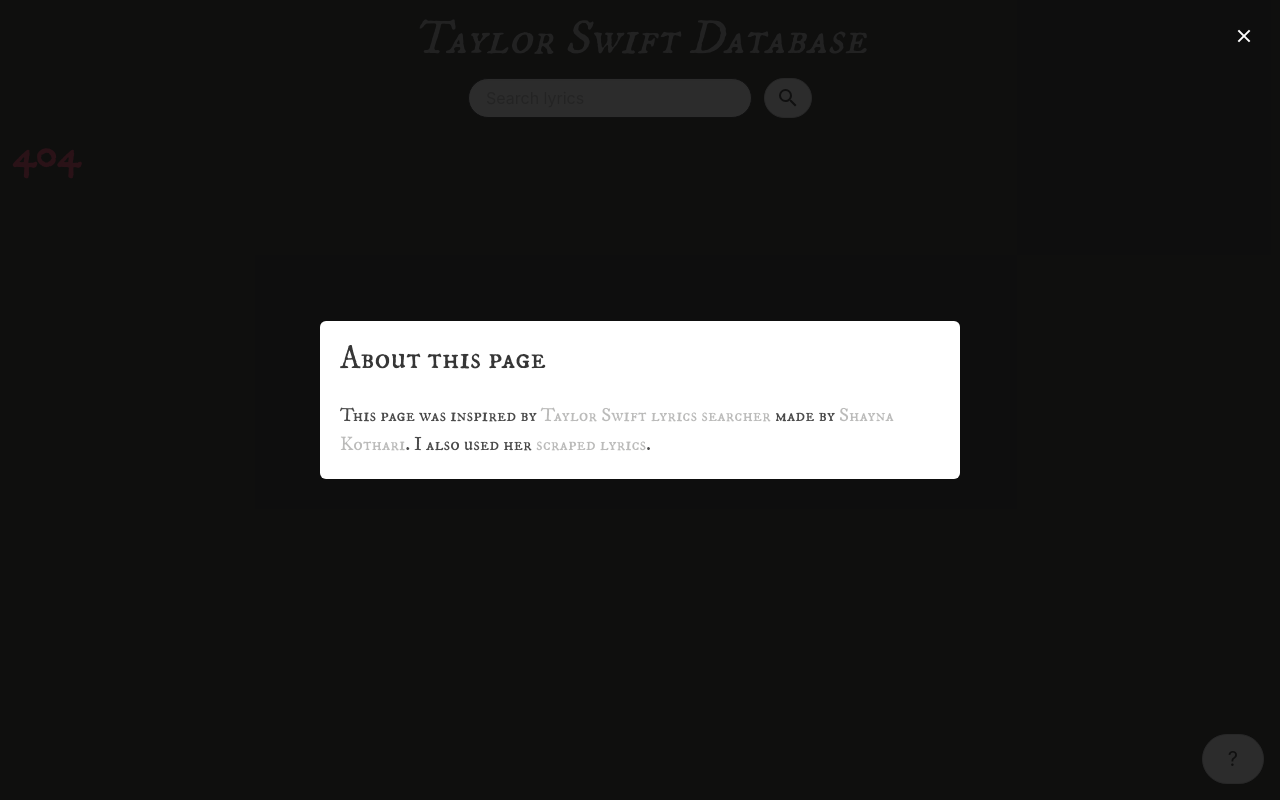
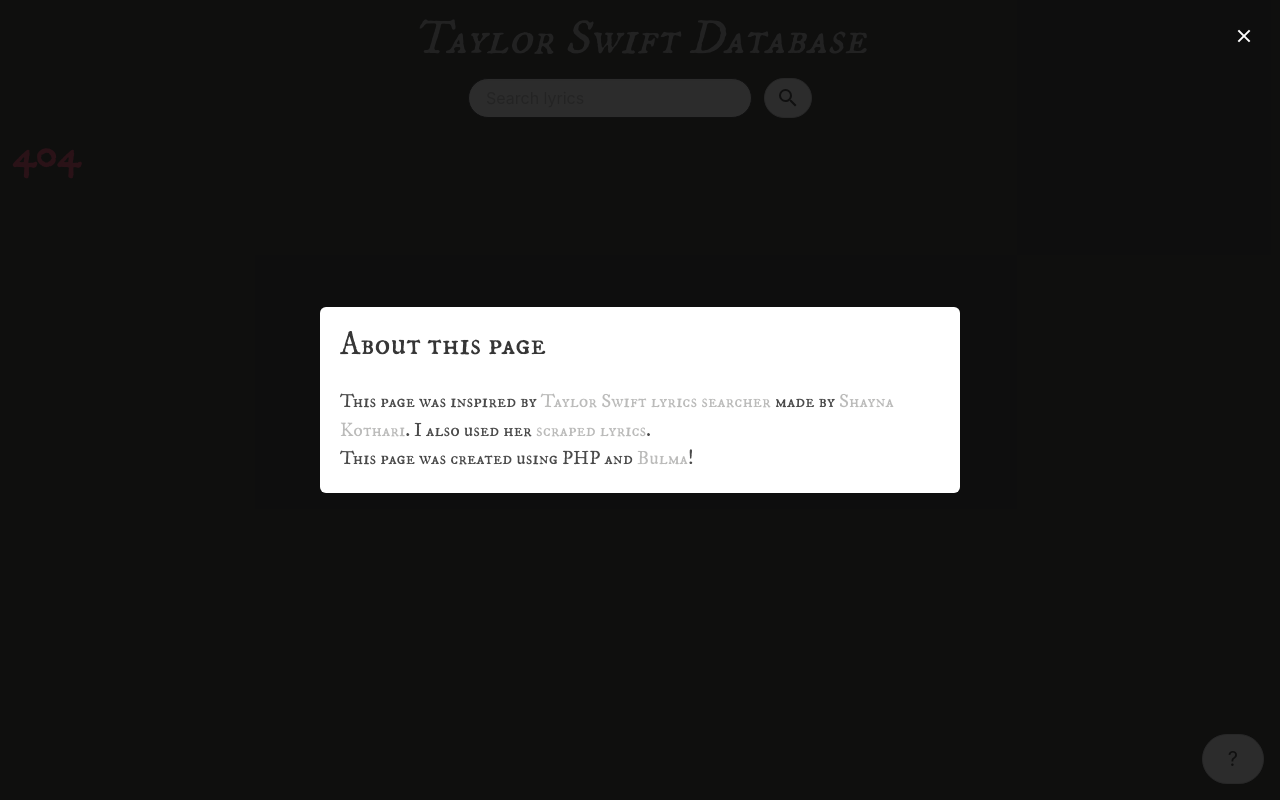
Before and after one commit to KmanCZ/taylor-swift-db, a PHP site: page /TaylorDB/404.php in a window 1280 px wide, after a click that opens the changed part. Run offline with PHP 8.4, Linux system fonts and the light colour scheme.

Commit message:
Modal text update

```diff
--- a/components/footer.php
+++ b/components/footer.php
@@ -12,6 +12,7 @@
                     Swift lyrics
                     searcher</a> made by <a href="https://shaynak.github.io/">Shayna Kothari</a>. I also used her <a
                     href="https://github.com/shaynak/taylor-swift-lyrics">scraped lyrics</a>.</p>
+            <p class="about-info">This page was created using PHP and <a href="https://bulma.io/">Bulma</a>!</p>
         </div>
     </div>
 
```
